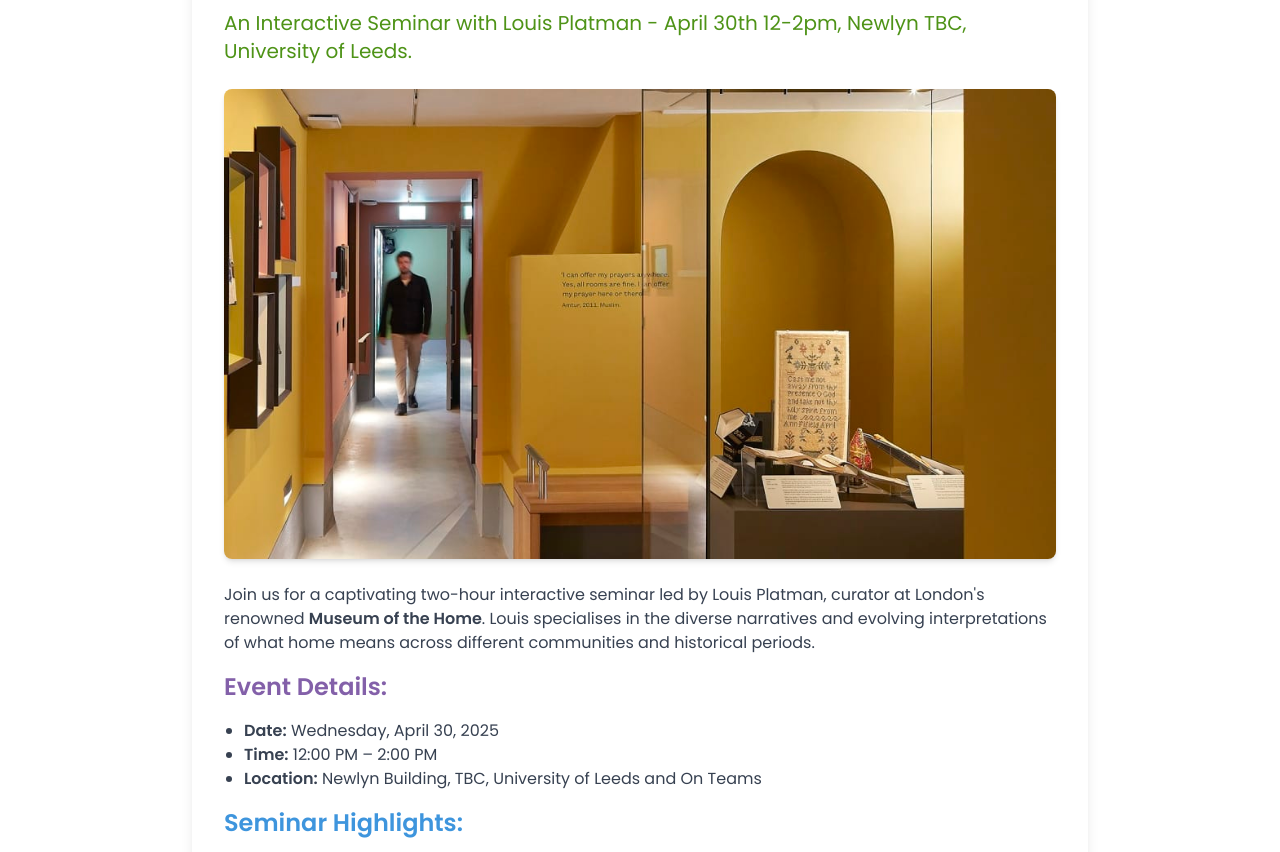
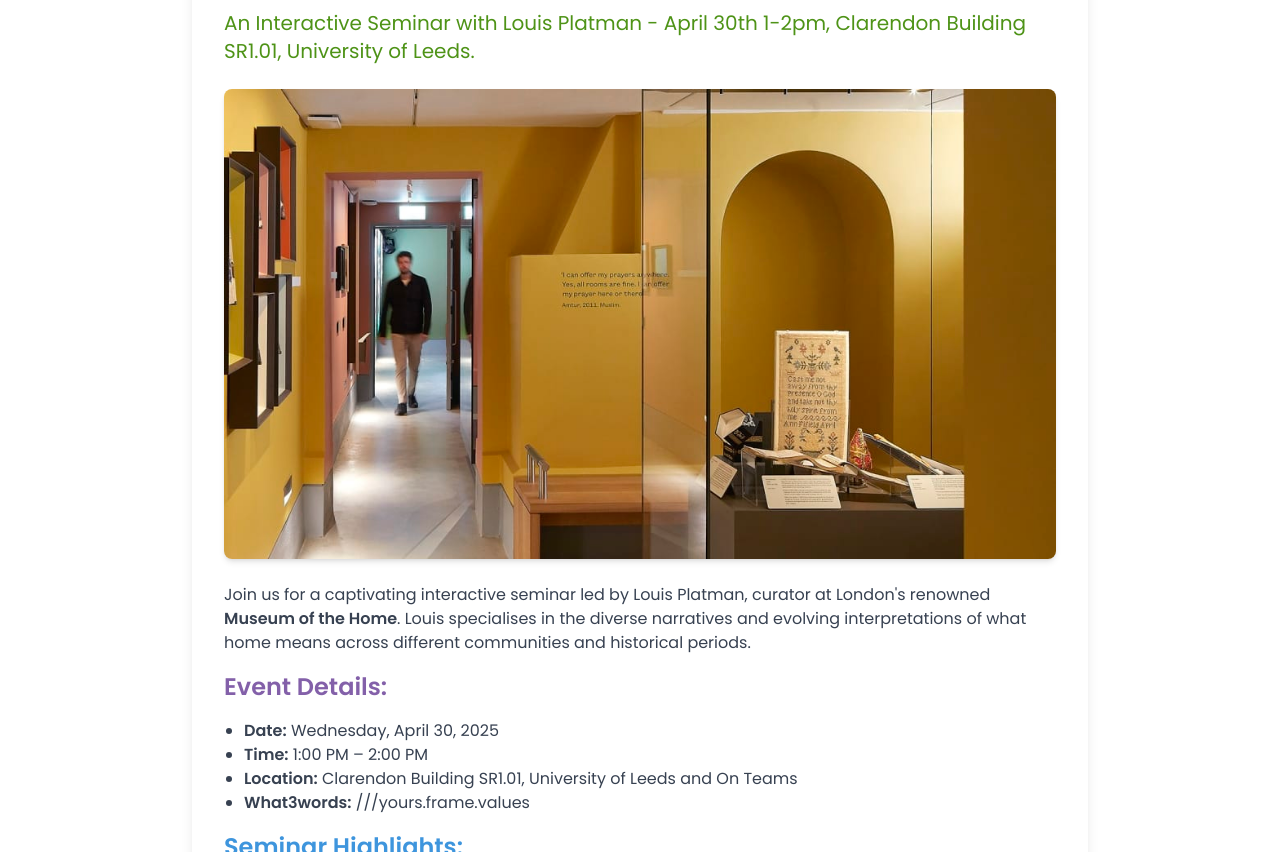
Before and after one commit to MarcoFelipeKing/HBNLeeds, a plain HTML site: page events/seminars/louis/louis.html in a window 1280 px wide. Shown: the part 191-1043 px from the top of the page. Drawn offline with nearby package versions, Linux system fonts and the light colour scheme; files that its build step writes are made by us from their sources.

Commit message:
events Louis update

```diff
--- a/events/seminars/louis/louis.html
+++ b/events/seminars/louis/louis.html
@@ -82,18 +82,19 @@
   <main class="container mx-auto px-6 py-28">
     <section class="bg-white rounded-xl shadow-lg overflow-hidden p-8 max-w-4xl mx-auto">
       <h1 class="text-4xl font-bold text-gray-800 mb-4">Exploring the Essence of Home</h1>
-      <h2 class="text-xl text-hbnGreen mb-6">An Interactive Seminar with Louis Platman - April 30th 12-2pm, Newlyn TBC, University of Leeds.</h2>
+      <h2 class="text-xl text-hbnGreen mb-6">An Interactive Seminar with Louis Platman - April 30th 1-2pm, Clarendon Building SR1.01, University of Leeds.</h2>
 
       <img src="../../../assets/images/events/seminars/louis/3_-_New_gallery_spaces_Hufton_Crow.jpeg" alt="Louis Platman" class="rounded-lg shadow-md mb-6">
 
       <div class="text-gray-700 space-y-4">
-        <p>Join us for a captivating two-hour interactive seminar led by Louis Platman, curator at London's renowned <strong>Museum of the Home</strong>. Louis specialises in the diverse narratives and evolving interpretations of what home means across different communities and historical periods.</p>
+        <p>Join us for a captivating interactive seminar led by Louis Platman, curator at London's renowned <strong>Museum of the Home</strong>. Louis specialises in the diverse narratives and evolving interpretations of what home means across different communities and historical periods.</p>
 
         <h3 class="text-2xl font-semibold text-hbnPurple mt-8">Event Details:</h3>
         <ul class="list-disc ml-5">
           <li><strong>Date:</strong> Wednesday, April 30, 2025</li>
-          <li><strong>Time:</strong> 12:00 PM – 2:00 PM</li>
-          <li><strong>Location:</strong> Newlyn Building, TBC, University of Leeds and On Teams</li>
+          <li><strong>Time:</strong> 1:00 PM – 2:00 PM</li>
+          <li><strong>Location:</strong> Clarendon Building SR1.01, University of Leeds and On Teams</li>
+          <li><strong>What3words:</strong> ///yours.frame.values</li>
         </ul>
 
         <h3 class="text-2xl font-semibold text-hbnBlue mt-8">Seminar Highlights:</h3>
```
Also changed, not shown: events.html (+4 -4 lines), 3 other files.
